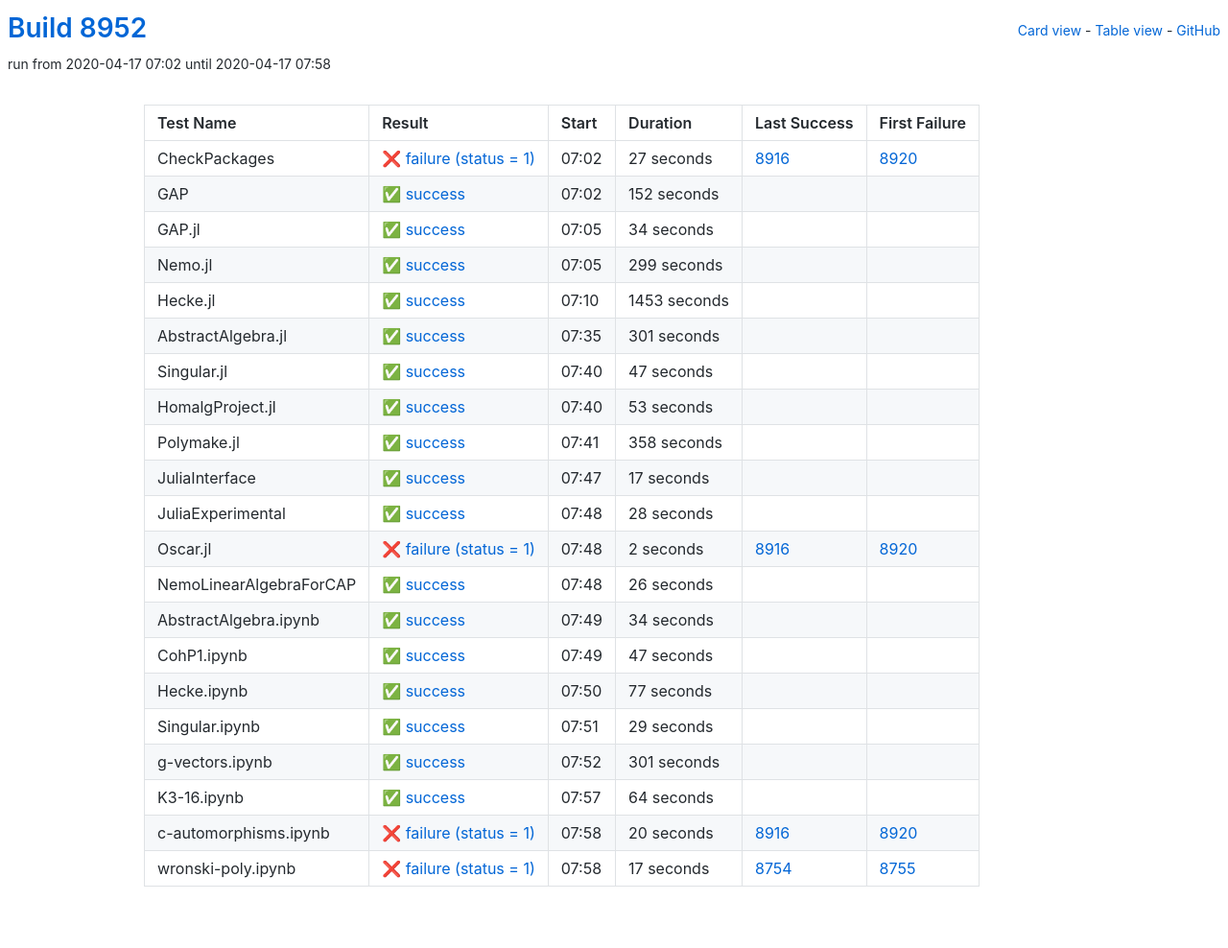
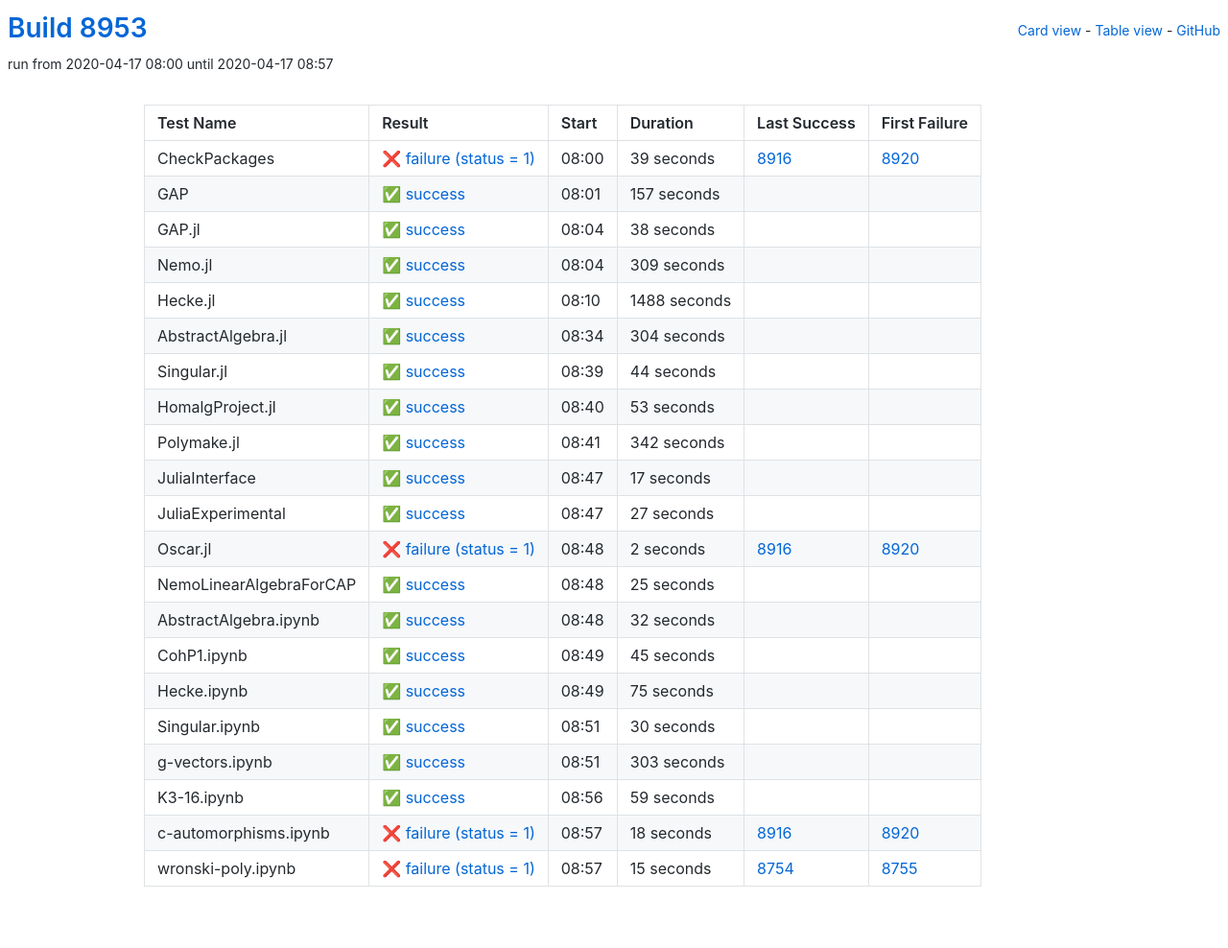
Before and after one commit to oscar-system/oscar-ci-status, a Jekyll site: the page built from table.html, in a window 1280 px wide. Shown: the whole page at 96% size. Built offline with Jekyll 4.4.1, drawn with Linux system fonts in a browser that asks for light colours.

Commit message:
Build 8953

```diff
--- a/_data/ci.yml
+++ b/_data/ci.yml
@@ -1,82 +1,82 @@
-build: 8952
-build_url: https://oscarci.mathematik.uni-kl.de/job/oscar/8952/
+build: 8953
+build_url: https://oscarci.mathematik.uni-kl.de/job/oscar/8953/
 job: oscar
 tests:
-- duration: 27
+- duration: 39
   exitcode: 1
   first_failure: 8920
   first_failure_url: https://oscarci.mathematik.uni-kl.de/job/oscar/8920/
   last_success: 8916
   last_success_url: https://oscarci.mathematik.uni-kl.de/job/oscar/8916/
-  log: https://oscarci.mathematik.uni-kl.de/job/oscar/8952/artifact/logs/build-8952/CheckPackages.log
+  log: https://oscarci.mathematik.uni-kl.de/job/oscar/8953/artifact/logs/build-8953/CheckPackages.log
   name: CheckPackages
-  start: 2020-04-17 07:02
+  start: 2020-04-17 08:00
   status: failure
   success: false
-- duration: 152
+- duration: 157
   exitcode: 0
   first_failure: false
   first_failure_url: null
   last_success: false
   last_success_url: null
-  log: https://oscarci.mathematik.uni-kl.de/job/oscar/8952/artifact/logs/build-8952/GAP.log
+  log: https://oscarci.mathematik.uni-kl.de/job/oscar/8953/artifact/logs/build-8953/GAP.log
   name: GAP
-  start: 2020-04-17 07:02
+  start: 2020-04-17 08:01
   status: success
   success: true
-- duration: 34
+- duration: 38
   exitcode: 0
   first_failure: false
   first_failure_url: null
   last_success: false
   last_success_url: null
-  log: https://oscarci.mathematik.uni-kl.de/job/oscar/8952/artifact/logs/build-8952/GAP.jl.log
+  log: https://oscarci.mathematik.uni-kl.de/job/oscar/8953/artifact/logs/build-8953/GAP.jl.log
   name: GAP.jl
-  start: 2020-04-17 07:05
+  start: 2020-04-17 08:04
   status: success
   success: true
-- duration: 299
+- duration: 309
   exitcode: 0
   first_failure: false
   first_failure_url: null
   last_success: false
   last_success_url: null
-  log: https://oscarci.mathematik.uni-kl.de/job/oscar/8952/artifact/logs/build-8952/Nemo.jl.log
+  log: https://oscarci.mathematik.uni-kl.de/job/oscar/8953/artifact/logs/build-8953/Nemo.jl.log
   name: Nemo.jl
-  start: 2020-04-17 07:05
+  start: 2020-04-17 08:04
   status: success
   success: true
-- duration: 1453
+- duration: 1488
   exitcode: 0
   first_failure: false
   first_failure_url: null
   last_success: false
   last_success_url: null
-  log: https://oscarci.mathematik.uni-kl.de/job/oscar/8952/artifact/logs/build-8952/Hecke.jl.log
+  log: https://oscarci.mathematik.uni-kl.de/job/oscar/8953/artifact/logs/build-8953/Hecke.jl.log
   name: Hecke.jl
-  start: 2020-04-17 07:10
+  start: 2020-04-17 08:10
   status: success
   success: true
-- duration: 301
+- duration: 304
   exitcode: 0
   first_failure: false
   first_failure_url: null
   last_success: false
   last_success_url: null
-  log: https://oscarci.mathematik.uni-kl.de/job/oscar/8952/artifact/logs/build-8952/AbstractAlgebra.jl.log
+  log: https://oscarci.mathematik.uni-kl.de/job/oscar/8953/artifact/logs/build-8953/AbstractAlgebra.jl.log
   name: AbstractAlgebra.jl
-  start: 2020-04-17 07:35
+  start: 2020-04-17 08:34
   status: success
   success: true
-- duration: 47
+- duration: 44
   exitcode: 0
   first_failure: false
   first_failure_url: null
   last_success: false
   last_success_url: null
-  log: https://oscarci.mathematik.uni-kl.de/job/oscar/8952/artifact/logs/build-8952/Singular.jl.log
+  log: https://oscarci.mathematik.uni-kl.de/job/oscar/8953/artifact/logs/build-8953/Singular.jl.log
   name: Singular.jl
-  start: 2020-04-17 07:40
+  start: 2020-04-17 08:39
   status: success
   success: true
 - duration: 53
@@ -85,20 +85,20 @@ tests:
   first_failure_url: null
   last_success: false
   last_success_url: null
-  log: https://oscarci.mathematik.uni-kl.de/job/oscar/8952/artifact/logs/build-8952/HomalgProject.jl.log
+  log: https://oscarci.mathematik.uni-kl.de/job/oscar/8953/artifact/logs/build-8953/HomalgProject.jl.log
   name: HomalgProject.jl
-  start: 2020-04-17 07:40
+  start: 2020-04-17 08:40
   status: success
   success: true
-- duration: 358
+- duration: 342
   exitcode: 0
   first_failure: false
   first_failure_url: null
   last_success: false
   last_success_url: null
-  log: https://oscarci.mathematik.uni-kl.de/job/oscar/8952/artifact/logs/build-8952/Polymake.jl.log
+  log: https://oscarci.mathematik.uni-kl.de/job/oscar/8953/artifact/logs/build-8953/Polymake.jl.log
   name: Polymake.jl
-  start: 2020-04-17 07:41
+  start: 2020-04-17 08:41
   status: success
   success: true
 - duration: 17
@@ -107,20 +107,20 @@ tests:
   first_failure_url: null
   last_success: false
   last_success_url: null
-  log: https://oscarci.mathematik.uni-kl.de/job/oscar/8952/artifact/logs/build-8952/JuliaInterface.log
+  log: https://oscarci.mathematik.uni-kl.de/job/oscar/8953/artifact/logs/build-8953/JuliaInterface.log
   name: JuliaInterface
-  start: 2020-04-17 07:47
+  start: 2020-04-17 08:47
   status: success
   success: true
-- duration: 28
+- duration: 27
   exitcode: 0
   first_failure: false
   first_failure_url: null
   last_success: false
   last_success_url: null
-  log: https://oscarci.mathematik.uni-kl.de/job/oscar/8952/artifact/logs/build-8952/JuliaExperimental.log
+  log: https://oscarci.mathematik.uni-kl.de/job/oscar/8953/artifact/logs/build-8953/JuliaExperimental.log
   name: JuliaExperimental
-  start: 2020-04-17 07:48
+  start: 2020-04-17 08:47
   status: success
   success: true
 - duration: 2
@@ -129,107 +129,107 @@ tests:
   first_failure_url: https://oscarci.mathematik.uni-kl.de/job/oscar/8920/
   last_success: 8916
   last_success_url: https://oscarci.mathematik.uni-kl.de/job/oscar/8916/
-  log: https://oscarci.mathematik.uni-kl.de/job/oscar/8952/artifact/logs/build-8952/Oscar.jl.log
+  log: https://oscarci.mathematik.uni-kl.de/job/oscar/8953/artifact/logs/build-8953/Oscar.jl.log
   name: Oscar.jl
-  start: 2020-04-17 07:48
+  start: 2020-04-17 08:48
   status: failure
   success: false
-- duration: 26
+- duration: 25
   exitcode: 0
   first_failure: false
   first_failure_url: null
   last_success: false
   last_success_url: null
-  log: https://oscarci.mathematik.uni-kl.de/job/oscar/8952/artifact/logs/build-8952/NemoLinearAlgebraForCAP.log
+  log: https://oscarci.mathematik.uni-kl.de/job/oscar/8953/artifact/logs/build-8953/NemoLinearAlgebraForCAP.log
   name: NemoLinearAlgebraForCAP
-  start: 2020-04-17 07:48
+  start: 2020-04-17 08:48
   status: success
   success: true
-- duration: 34
+- duration: 32
   exitcode: 0
   first_failure: false
   first_failure_url: null
   last_success: false
   last_success_url: null
-  log: https://oscarci.mathematik.uni-kl.de/job/oscar/8952/artifact/logs/build-8952/AbstractAlgebra.ipynb.log
+  log: https://oscarci.mathematik.uni-kl.de/job/oscar/8953/artifact/logs/build-8953/AbstractAlgebra.ipynb.log
   name: AbstractAlgebra.ipynb
-  start: 2020-04-17 07:49
+  start: 2020-04-17 08:48
   status: success
   success: true
-- duration: 47
+- duration: 45
   exitcode: 0
   first_failure: false
   first_failure_url: null
   last_success: false
   last_success_url: null
-  log: https://oscarci.mathematik.uni-kl.de/job/oscar/8952/artifact/logs/build-8952/CohP1.ipynb.log
+  log: https://oscarci.mathematik.uni-kl.de/job/oscar/8953/artifact/logs/build-8953/CohP1.ipynb.log
   name: CohP1.ipynb
-  start: 2020-04-17 07:49
+  start: 2020-04-17 08:49
   status: success
   success: true
-- duration: 77
+- duration: 75
   exitcode: 0
   first_failure: false
   first_failure_url: null
   last_success: false
   last_success_url: null
-  log: https://oscarci.mathematik.uni-kl.de/job/oscar/8952/artifact/logs/build-8952/Hecke.ipynb.log
+  log: https://oscarci.mathematik.uni-kl.de/job/oscar/8953/artifact/logs/build-8953/Hecke.ipynb.log
   name: Hecke.ipynb
-  start: 2020-04-17 07:50
+  start: 2020-04-17 08:49
   status: success
   success: true
-- duration: 29
+- duration: 30
   exitcode: 0
   first_failure: false
   first_failure_url: null
   last_success: false
   last_success_url: null
-  log: https://oscarci.mathematik.uni-kl.de/job/oscar/8952/artifact/logs/build-8952/Singular.ipynb.log
+  log: https://oscarci.mathematik.uni-kl.de/job/oscar/8953/artifact/logs/build-8953/Singular.ipynb.log
   name: Singular.ipynb
-  start: 2020-04-17 07:51
+  start: 2020-04-17 08:51
   status: success
   success: true
-- duration: 301
+- duration: 303
   exitcode: 0
   first_failure: false
   first_failure_url: null
   last_success: false
   last_success_url: null
-  log: https://oscarci.mathematik.uni-kl.de/job/oscar/8952/artifact/logs/build-8952/g-vectors.ipynb.log
+  log: https://oscarci.mathematik.uni-kl.de/job/oscar/8953/artifact/logs/build-8953/g-vectors.ipynb.log
   name: g-vectors.ipynb
-  start: 2020-04-17 07:52
+  start: 2020-04-17 08:51
   status: success
   success: true
-- duration: 64
+- duration: 59
   exitcode: 0
   first_failure: false
   first_failure_url: null
   last_success: false
   last_success_url: null
-  log: https://oscarci.mathematik.uni-kl.de/job/oscar/8952/artifact/logs/build-8952/K3-16.ipynb.log
+  log: https://oscarci.mathematik.uni-kl.de/job/oscar/8953/artifact/logs/build-8953/K3-16.ipynb.log
   name: K3-16.ipynb
-  start: 2020-04-17 07:57
+  start: 2020-04-17 08:56
   status: success
   success: true
-- duration: 20
+- duration: 18
   exitcode: 1
   first_failure: 8920
   first_failure_url: https://oscarci.mathematik.uni-kl.de/job/oscar/8920/
   last_success: 8916
   last_success_url: https://oscarci.mathematik.uni-kl.de/job/oscar/8916/
-  log: https://oscarci.mathematik.uni-kl.de/job/oscar/8952/artifact/logs/build-8952/c-automorphisms.ipynb.log
+  log: https://oscarci.mathematik.uni-kl.de/job/oscar/8953/artifact/logs/build-8953/c-automorphisms.ipynb.log
   name: c-automorphisms.ipynb
-  start: 2020-04-17 07:58
+  start: 2020-04-17 08:57
   status: failure
   success: false
-- duration: 17
+- duration: 15
   exitcode: 1
   first_failure: 8755
   first_failure_url: https://oscarci.mathematik.uni-kl.de/job/oscar/8755/
   last_success: 8754
   last_success_url: https://oscarci.mathematik.uni-kl.de/job/oscar/8754/
-  log: https://oscarci.mathematik.uni-kl.de/job/oscar/8952/artifact/logs/build-8952/wronski-poly.ipynb.log
+  log: https://oscarci.mathematik.uni-kl.de/job/oscar/8953/artifact/logs/build-8953/wronski-poly.ipynb.log
   name: wronski-poly.ipynb
-  start: 2020-04-17 07:58
+  start: 2020-04-17 08:57
   status: failure
   success: false
```
Also changed, not shown: README.md.
